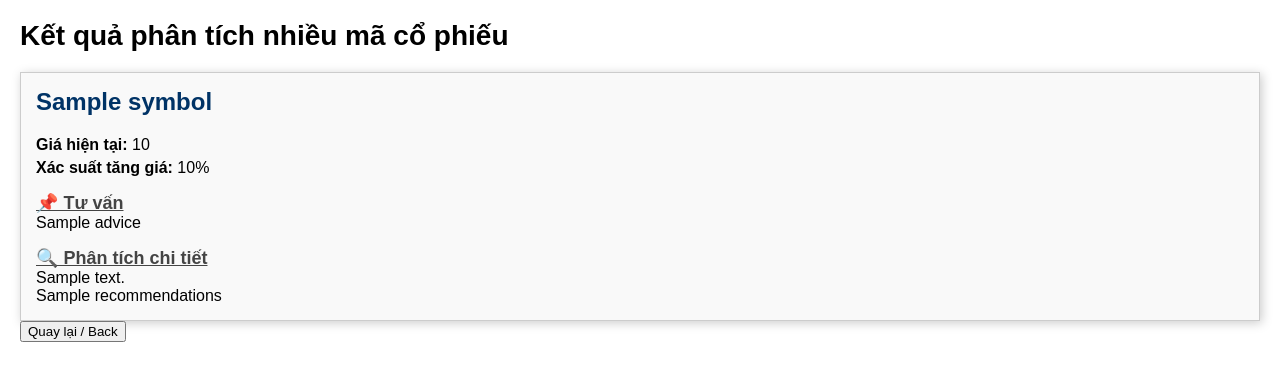
After one commit to thaond85/price_analysis_server, a FastAPI app: template templates/multi_ticker_result.html in a window 1280 px wide. The commit adds this page. Shown: the top 381 px of the page. Run offline with FastAPI, Linux system fonts and the light colour scheme; the template is opened without the code that fills it: most values are stand-ins (such as "Sample title", 1, 10 or a date in 2020).

Commit message:
Xóa các file cũ và thêm các file mới

```diff
--- a/main.py
+++ b/main.py
@@ -594,3 +594,47 @@ async def analyze_multiple_files(request: Request, files: List[UploadFile] = Fil
 def cleanup():
     if os.path.exists("temp.csv"):
         os.remove("temp.csv")
+
+
+from fastapi import Form
+from vnstock import stock_historical_data
+
+@app.post("/analyze_tickers", response_class=HTMLResponse)
+async def analyze_multiple_tickers(
+    request: Request,
+    symbols: str = Form(...),
+    start_date: str = Form(...),
+    end_date: str = Form(...)
+):
+    try:
+        symbols_list = [s.strip().upper() for s in symbols.split(",") if s.strip()]
+        if not symbols_list:
+            raise HTTPException(status_code=400, detail="Chưa nhập mã cổ phiếu hợp lệ.")
+
+        all_results = []
+        for symbol in symbols_list:
+            try:
+                df = stock_historical_data(symbol=symbol, start_date=start_date, end_date=end_date)
+                if len(df) < 50:
+                    result = {"symbol": symbol, "error": "Dữ liệu không đủ để phân tích"}
+                else:
+                    analysis = analyze_trend(df)
+                    if analysis:
+                        analysis['forecast_df'] = (
+                            analysis['forecast_df'].astype({'Date': str}).to_dict(orient='records')
+                            if isinstance(analysis['forecast_df'], pd.DataFrame)
+                            else []
+                        )
+                        result = {"symbol": symbol, "data": analysis}
+                    else:
+                        result = {"symbol": symbol, "error": "Không đủ dữ liệu để phân tích"}
+            except Exception as e:
+                result = {"symbol": symbol, "error": f"Lỗi: {str(e)}"}
+            all_results.append(result)
+
+        return templates.TemplateResponse("multi_ticker_result.html", {
+            "request": request,
+            "results": all_results
+        })
+    except Exception as e:
+        raise HTTPException(status_code=500, detail=f"Lỗi tổng thể: {str(e)}")
--- a/requirements.txt
+++ b/requirements.txt
@@ -9,3 +9,6 @@ requests==2.32.3
 jinja2==3.1.4
 python-multipart==0.0.9
 plotly==5.24.0
+vnstock
+beautifulsoup4
+IPython
--- /dev/null
+++ b/templates/multi_ticker_result.html
@@ -0,0 +1,79 @@
+<!DOCTYPE html>
+<html>
+<head>
+    <title>Kết quả phân tích</title>
+    <style>
+        body {
+            font-family: Arial, sans-serif;
+            font-size: 16px;
+            margin: 20px;
+        }
+        h1 {
+            font-size: 28px;
+            margin-bottom: 20px;
+        }
+        .ticker-container {
+            display: flex;
+            flex-wrap: wrap;
+            gap: 20px;
+        }
+        .ticker-card {
+            flex: 1 1 45%;
+            border: 1px solid #ccc;
+            padding: 15px;
+            box-shadow: 2px 2px 10px #ccc;
+            font-size: 16px;
+            background-color: #f9f9f9;
+        }
+        .ticker-card h2 {
+            margin-top: 0;
+            font-size: 24px;
+            color: #003366;
+        }
+        .ticker-card p {
+            margin: 5px 0;
+        }
+        .section-title {
+            font-weight: bold;
+            margin-top: 15px;
+            font-size: 18px;
+            color: #444;
+            text-decoration: underline;
+        }
+        .error {
+            color: red;
+            font-weight: bold;
+        }
+    </style>
+</head>
+<body>
+    <h1>Kết quả phân tích nhiều mã cổ phiếu</h1>
+    <div class="ticker-container">
+        {% for result in results %}
+            <div class="ticker-card">
+                <h2>{{ result.symbol }}</h2>
+                {% if result.error %}
+                    <p class="error">{{ result.error }}</p>
+                {% else %}
+                    <p><strong>Giá hiện tại:</strong> {{ result.data.current_price | round(2) }}</p>
+                    <p><strong>Xác suất tăng giá:</strong> {{ (result.data.signal_probability * 100) | round(2) }}%</p>
+
+                    <div class="section-title">📌 Tư vấn</div>
+                    <div>{{ result.data.advice | safe }}</div>
+
+                    <div class="section-title">🔍 Phân tích chi tiết</div>
+                    <div>{{ result.data.detailed_conclusion | safe }}</div>
+
+                    <!-- <div class="section-title">📊 Khuyến nghị kỹ thuật mở rộng</div> -->
+                    <div>{{ result.data.recommendations | safe }}</div>
+                {% endif %}
+            </div>
+        {% endfor %}
+    </div>
+
+    <form action="/" method="get">
+        <button type="submit">Quay lại / Back</button>
+    </form>
+
+</body>
+</html>
```
Also changed, not shown: templates/index.html (+22 -5 lines), templates/index1.html (added, +15 -0 lines), templates/static/style.css (added, +38 -0 lines), templates/ticker_result.html (added, +73 -0 lines), 1 other file.
